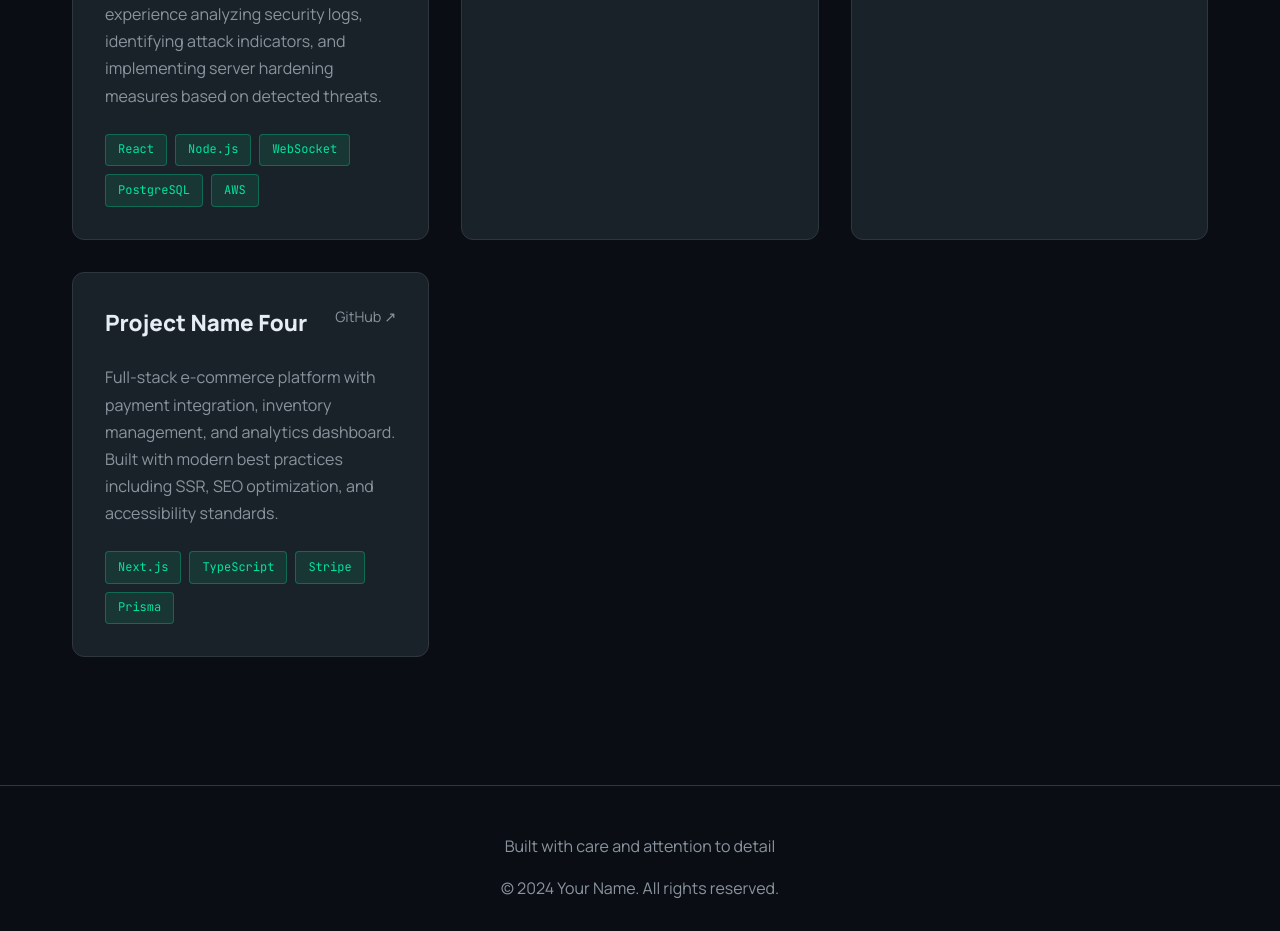
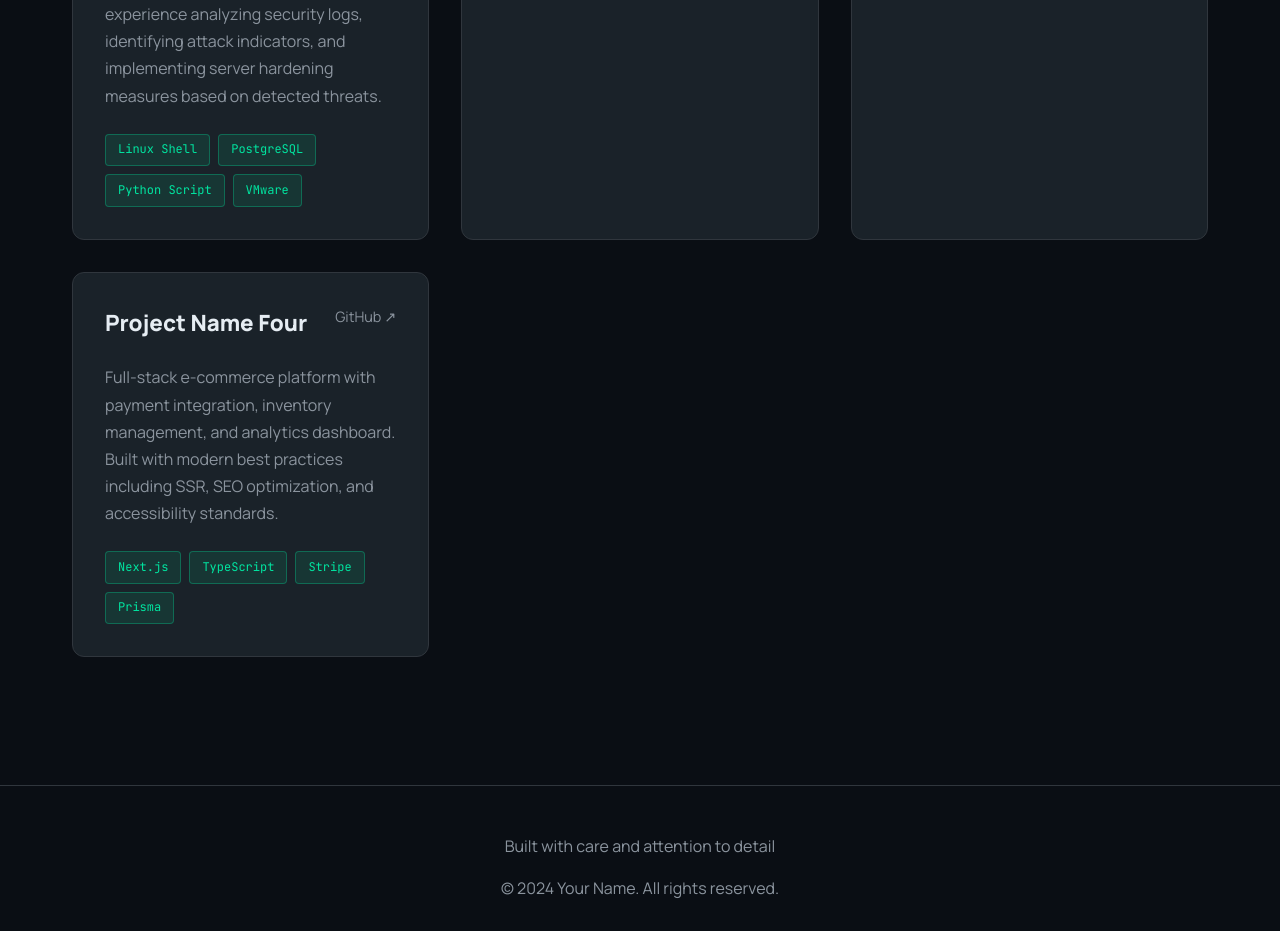
Before and after one commit to r0b3rt7/Professional-Portfolio, a plain HTML site: page index.html in a window 1280 px wide. Shown: the part 1480-2411 px from the top of the page. Drawn offline with Linux system fonts and the light colour scheme.

Commit message:
Update technology tags in index.html
Removed some technology tags and added new ones related to Linux Shell, Python Script, and VMware.

```diff
--- a/index.html
+++ b/index.html
@@ -469,11 +469,10 @@
                         <p>
 Built a security operations lab environment to practice offensive and defensive security techniques. Deployed Wazuh SIEM to monitor two intentionally vulnerable Metasploitable VMs while conducting penetration tests from Kali Linux. Gained hands-on experience analyzing security logs, identifying attack indicators, and implementing server hardening measures based on detected threats.</p>
                         <div class="tech-tags">
-                            <span class="tech-tag">React</span>
-                            <span class="tech-tag">Node.js</span>
-                            <span class="tech-tag">WebSocket</span>
+                            <span class="tech-tag">Linux Shell</span>
                             <span class="tech-tag">PostgreSQL</span>
-                            <span class="tech-tag">AWS</span>
+                            <span class="tech-tag">Python Script</span>
+                            <span class="tech-tag">VMware</span>
                         </div>
                     </div>
 
```
